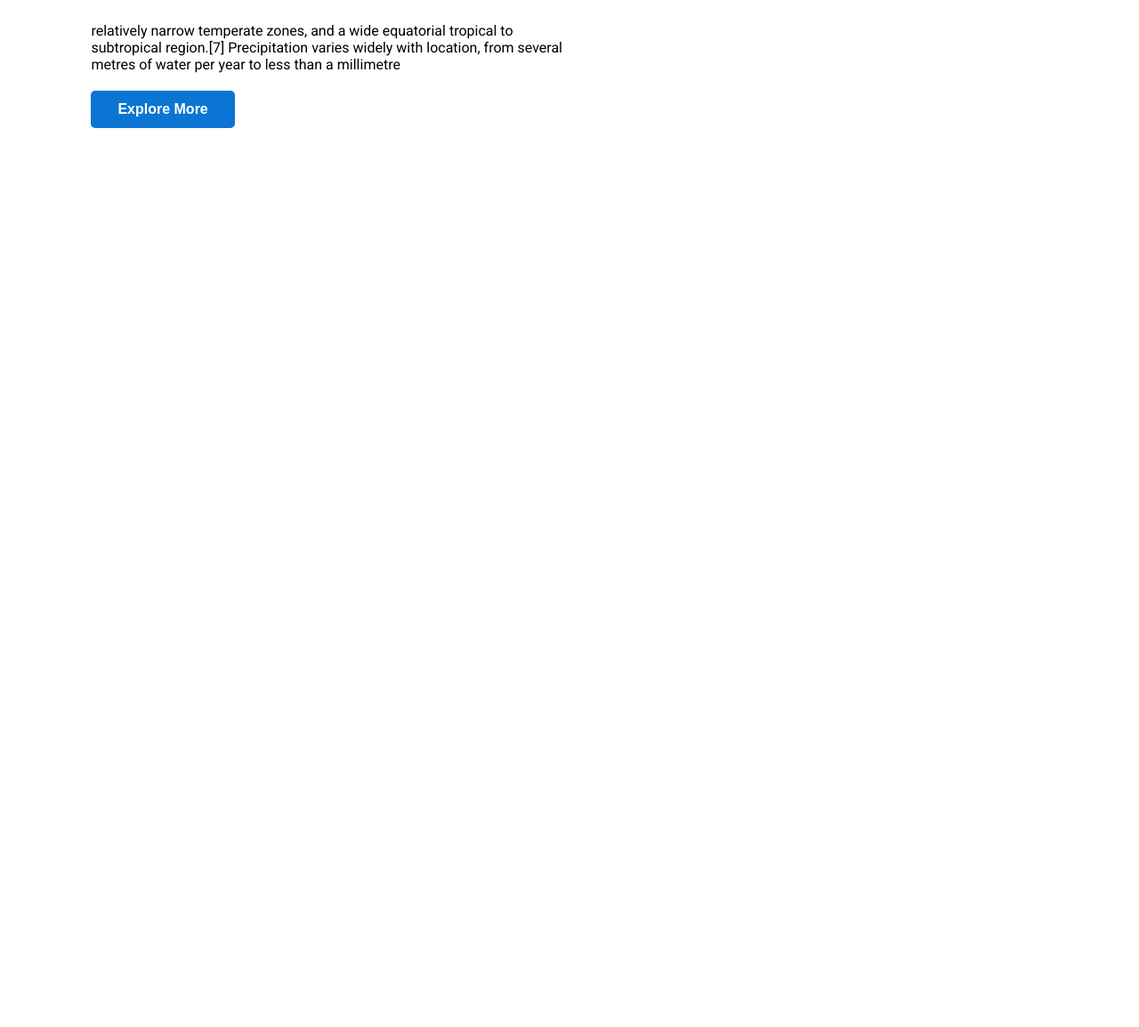
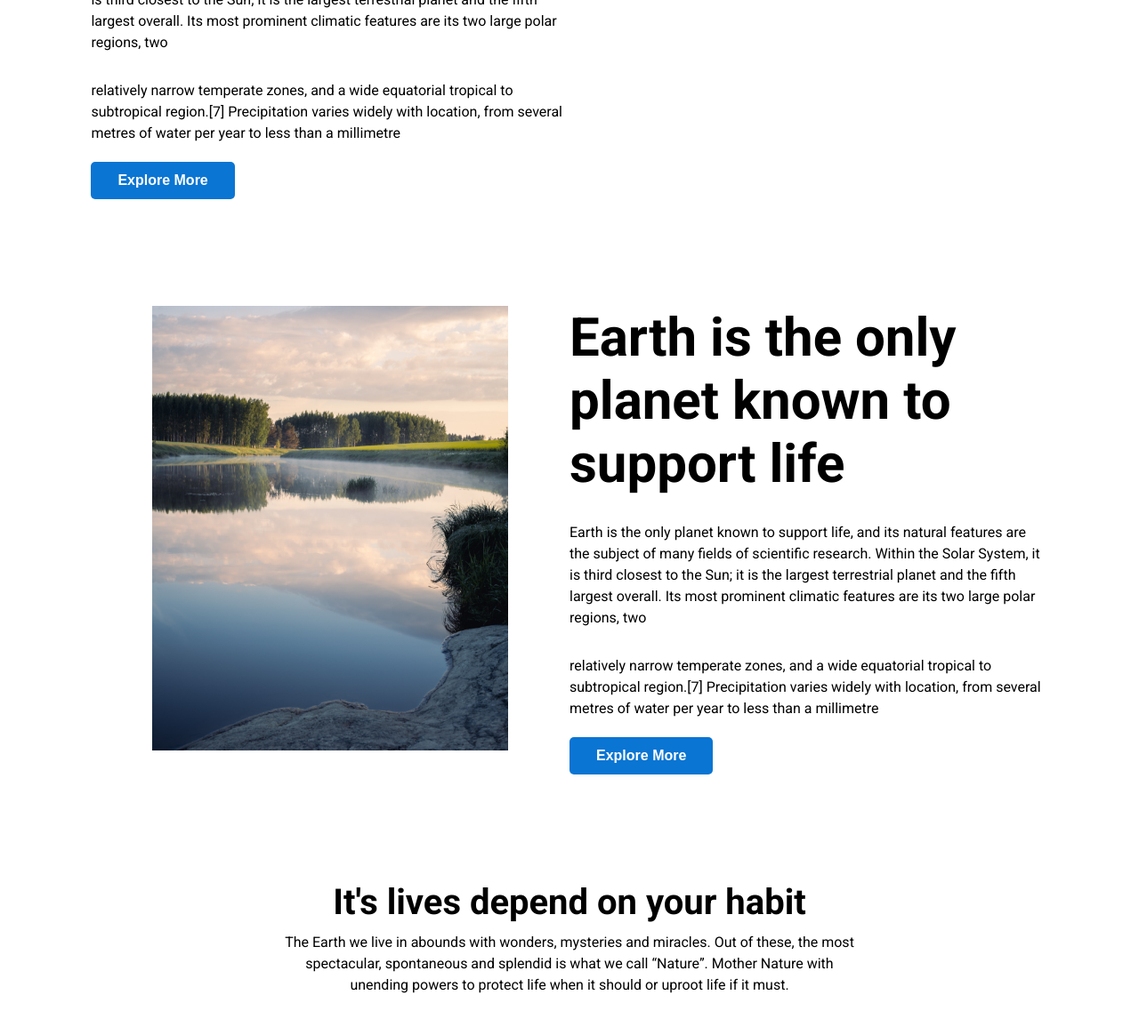
Before and after one commit to Sharif-Miah/nature-site, a plain HTML site: page index.html in a window 1280 px wide. Shown: the part 1223-2378 px from the top of the page at 89% size. Before the commit the page ends 1447 px from the top, so only its background shows below. Drawn offline with Linux system fonts and the light colour scheme.

Commit message:
add content

```diff
--- a/css/style.css
+++ b/css/style.css
@@ -100,7 +100,7 @@ nav li a {
 
 /* START ABOUT SECTION  */
 section {
-    margin: 80px 8%;
+    margin: 120px 8%;
 }
 
 .content {
@@ -115,13 +115,33 @@ section {
     text-align: center;
 }
 
-.about h1 {
+.container h1 {
     font-size: 60px;
 }
 
-.about p {
+.container p {
     margin-bottom: 20px;
     margin-top: 30px;
+    line-height: 1.5rem;
 }
 
 /* START ABOUT SECTION  */
+
+
+/* START SERVICE SECTION  */
+
+.service-content {
+    text-align: center;
+}
+
+.service-content h2 {
+    font-size: 40px;
+}
+
+.service-content p {
+    width: 60%;
+    margin: 10px auto;
+    line-height: 1.5rem;
+}
+
+/* END SERVICE SECTION  */
--- a/index.html
+++ b/index.html
@@ -39,7 +39,7 @@
         </div>
     </header>
 
-    <section class="about">
+    <section class="container">
         <div class="content">
             <div class="with50">
                 <h1>Earth is the only planet known to support life</h1>
@@ -59,6 +59,36 @@
         </div>
     </section>
 
+
+    <section class="container">
+        <div class="content">
+            <div class="site-Img with50">
+                <img src="./img/sitePic2.jpg" width="400px" alt="">
+            </div>
+            <div class="with50">
+                <h1>Earth is the only planet known to support life</h1>
+                <p>Earth is the only planet known to support life, and its natural features are the subject of many
+                    fields of scientific research. Within the Solar System, it is third closest to the Sun; it is the
+                    largest terrestrial planet and the fifth largest overall. Its most prominent climatic features are
+                    its two large polar regions, two</p>
+
+                <p> relatively narrow temperate zones, and a wide equatorial tropical to subtropical region.[7]
+                    Precipitation varies widely with location, from several metres of water per year to less than a
+                    millimetre</p>
+                <button class="btn"><a href="">Explore More</a></button>
+            </div>
+        </div>
+    </section>
+
+    <section class="service">
+        <div class="service-content">
+            <h2>It's lives depend on your habit</h2>
+            <p>The Earth we live in abounds with wonders, mysteries and miracles. Out of these, the most spectacular,
+                spontaneous and splendid is what we call “Nature”. Mother Nature with unending powers to protect life
+                when it should or uproot life if it must. </p>
+        </div>
+    </section>
+
 </body>
 
 </html>
```
